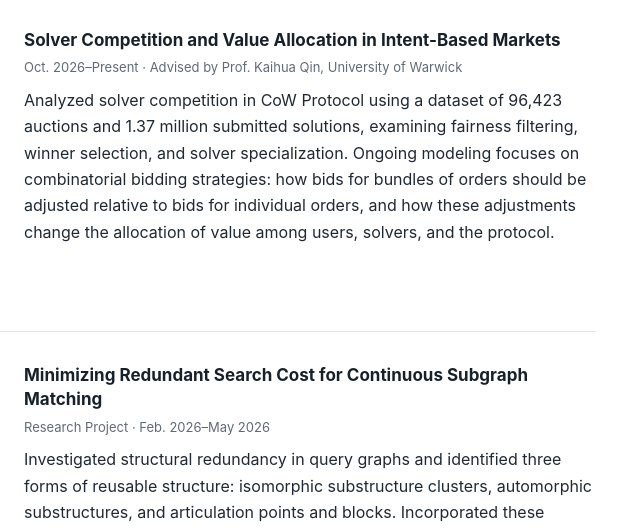
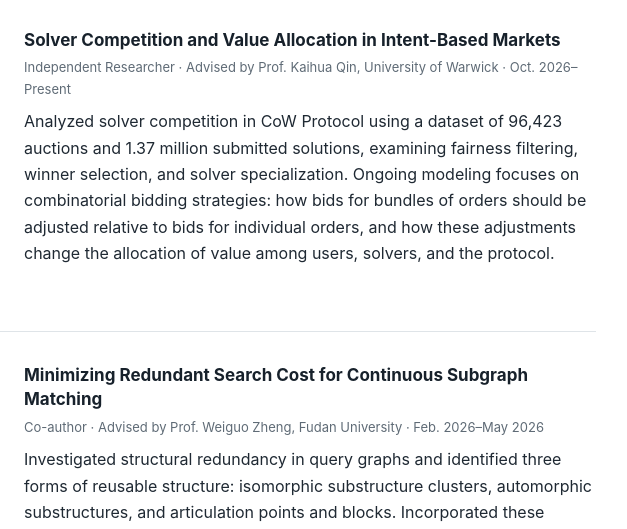
Before and after one commit to OB-David/OB-David.github.io, a plain HTML site: page index.html in a window 1280 px wide. Shown: the part 1028-1557 px from the top of the page, 524-1151 px from the left. Drawn offline with Linux system fonts and the light colour scheme.

Commit message:
Update research roles and advisor details

```diff
--- a/index.html
+++ b/index.html
@@ -65,7 +65,7 @@
         </a>
         <div class="project-content">
           <h3>Solver Competition and Value Allocation in Intent-Based Markets</h3>
-          <p class="project-meta">Oct. 2026–Present · Advised by Prof. Kaihua Qin, University of Warwick</p>
+          <p class="project-meta">Independent Researcher · Advised by Prof. Kaihua Qin, University of Warwick · Oct. 2026–Present</p>
           <p>
             Analyzed solver competition in CoW Protocol using a dataset of 96,423 auctions and 1.37 million
             submitted solutions, examining fairness filtering, winner selection, and solver specialization.
@@ -82,7 +82,7 @@
         </a>
         <div class="project-content">
           <h3>Minimizing Redundant Search Cost for Continuous Subgraph Matching</h3>
-          <p class="project-meta">Research Project · Feb. 2026–May 2026</p>
+          <p class="project-meta">Co-author · Advised by Prof. Weiguo Zheng, Fudan University · Feb. 2026–May 2026</p>
           <p>
             Investigated structural redundancy in query graphs and identified three forms of reusable structure:
             isomorphic substructure clusters, automorphic substructures, and articulation points and blocks.
```
